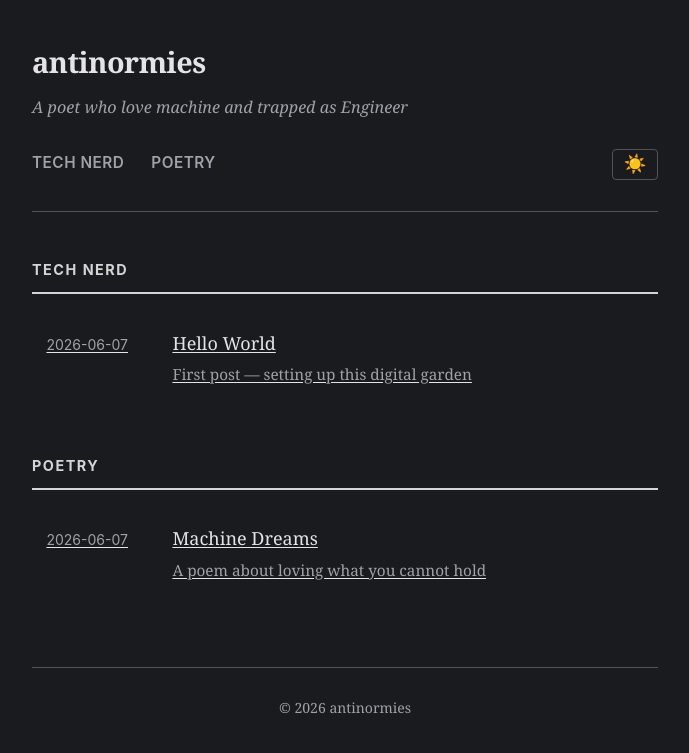
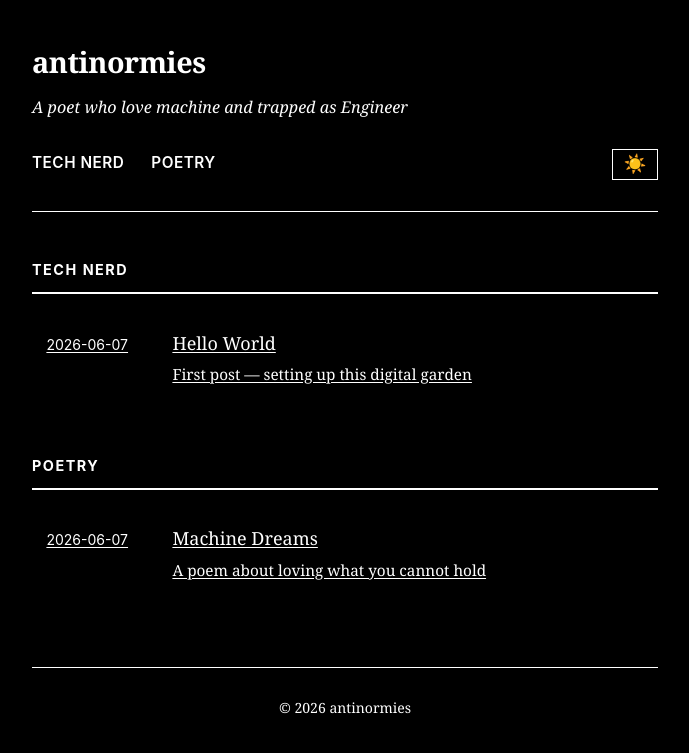
Before and after one commit to antinormies/antinormies.github.io, a Jekyll site: the page built from index.html, in a window 1280 px wide. Shown: the top 753 px of the page, without its empty margins (295-984 px from the left). Built offline with Jekyll 4.4.1, drawn with Linux system fonts in a browser that asks for light colours.

Commit message:
fix: pure black & white theme, no grays

```diff
--- a/assets/css/style.scss
+++ b/assets/css/style.scss
@@ -2,30 +2,32 @@
 ---
 
 :root {
-  --bg: #1a1b1e;
-  --bg-card: #25262b;
-  --bg-hover: #2c2e33;
-  --fg: #e4e4e7;
-  --fg-muted: #a1a1aa;
-  --fg-dim: #71717a;
-  --border: #52525b;
-  --accent: #d4d4d4;
-  --accent-hover: #f5f5f5;
-  --code-bg: #2c2e33;
-  --radius: 8px;
+  --bg: #000000;
+  --bg-card: #000000;
+  --bg-hover: #000000;
+  --fg: #ffffff;
+  --fg-muted: #ffffff;
+  --fg-dim: #ffffff;
+  --border: #ffffff;
+  --accent: #ffffff;
+  --accent-hover: #ffffff;
+  --code-bg: #ffffff;
+  --code-fg: #000000;
+  --radius: 0;
 }
 
 body.light {
-  --bg: #fafafa;
+  --bg: #ffffff;
   --bg-card: #ffffff;
-  --bg-hover: #f4f4f5;
-  --fg: #18181b;
-  --fg-muted: #52525b;
-  --fg-dim: #a1a1aa;
-  --border: #d4d4d4;
-  --accent: #52525b;
-  --accent-hover: #3f3f46;
-  --code-bg: #f4f4f5;
+  --bg-hover: #ffffff;
+  --fg: #000000;
+  --fg-muted: #000000;
+  --fg-dim: #000000;
+  --border: #000000;
+  --accent: #000000;
+  --accent-hover: #000000;
+  --code-bg: #000000;
+  --code-fg: #ffffff;
 }
 
 * {
@@ -44,17 +46,15 @@ body {
   font-family: Georgia, 'Times New Roman', Times, serif;
   line-height: 1.8;
   -webkit-font-smoothing: antialiased;
-  transition: background 0.2s, color 0.2s;
 }
 
 a {
   color: var(--fg);
   text-decoration: underline;
   text-underline-offset: 2px;
-  transition: color 0.15s;
 
   &:hover {
-    color: var(--accent);
+    text-decoration-thickness: 2px;
   }
 }
 
@@ -88,10 +88,6 @@ img {
     letter-spacing: -0.5px;
     text-decoration: none;
     color: var(--fg);
-
-    &:hover {
-      color: var(--accent);
-    }
   }
 
   .tagline {
@@ -116,12 +112,10 @@ img {
     text-decoration: none;
     color: var(--fg-muted);
     padding: 0.3rem 0;
-    transition: color 0.15s;
     border-bottom: 2px solid transparent;
 
     &:hover, &.active {
-      color: var(--accent);
-      border-bottom-color: var(--accent);
+      border-bottom-color: var(--border);
     }
   }
 
@@ -137,13 +131,11 @@ img {
   cursor: pointer;
   font-size: 1rem;
   padding: 0.3rem 0.6rem;
-  border-radius: 4px;
   line-height: 1;
-  transition: background 0.15s, color 0.15s;
 
   &:hover {
-    background: var(--bg-hover);
-    color: var(--accent);
+    background: var(--fg);
+    color: var(--bg);
   }
 }
 
@@ -151,14 +143,9 @@ img {
   margin-bottom: 3rem;
 
   &:target {
-    animation: highlight 2s ease;
+    outline: 2px solid var(--fg);
+    outline-offset: 4px;
   }
-}
-
-@keyframes highlight {
-  0% { background: transparent; }
-  30% { background: rgba(255, 255, 255, 0.05); }
-  100% { background: transparent; }
 }
 
 .section-title {
@@ -187,11 +174,6 @@ img {
   align-items: baseline;
   padding: 0.6rem 0.8rem;
   border-radius: var(--radius);
-  transition: background 0.15s;
-
-  &:hover {
-    background: var(--bg-hover);
-  }
 
   .post-date {
     font-family: -apple-system, BlinkMacSystemFont, 'Segoe UI', Roboto, sans-serif;
@@ -210,7 +192,7 @@ img {
     text-decoration: none;
 
     &:hover {
-      color: var(--accent);
+      text-decoration: underline;
     }
   }
 
@@ -282,24 +264,24 @@ img {
     font-family: 'SF Mono', Monaco, 'Cascadia Code', Consolas, monospace;
     font-size: 0.8rem;
     background: var(--code-bg);
+    color: var(--code-fg);
     padding: 0.15em 0.4em;
-    border-radius: 4px;
   }
 
   pre {
     background: var(--code-bg);
+    color: var(--code-fg);
     border: 1px solid var(--border);
     padding: 1.2rem;
     overflow-x: auto;
     margin: 1.5rem 0;
     font-size: 0.82rem;
     line-height: 1.6;
-    border-radius: var(--radius);
 
     code {
       background: none;
+      color: inherit;
       padding: 0;
-      border-radius: 0;
     }
   }
 
@@ -308,7 +290,6 @@ img {
     padding-left: 1.2rem;
     margin: 1.5rem 0;
     font-style: italic;
-    color: var(--fg-muted);
 
     p {
       margin-bottom: 0;
```
